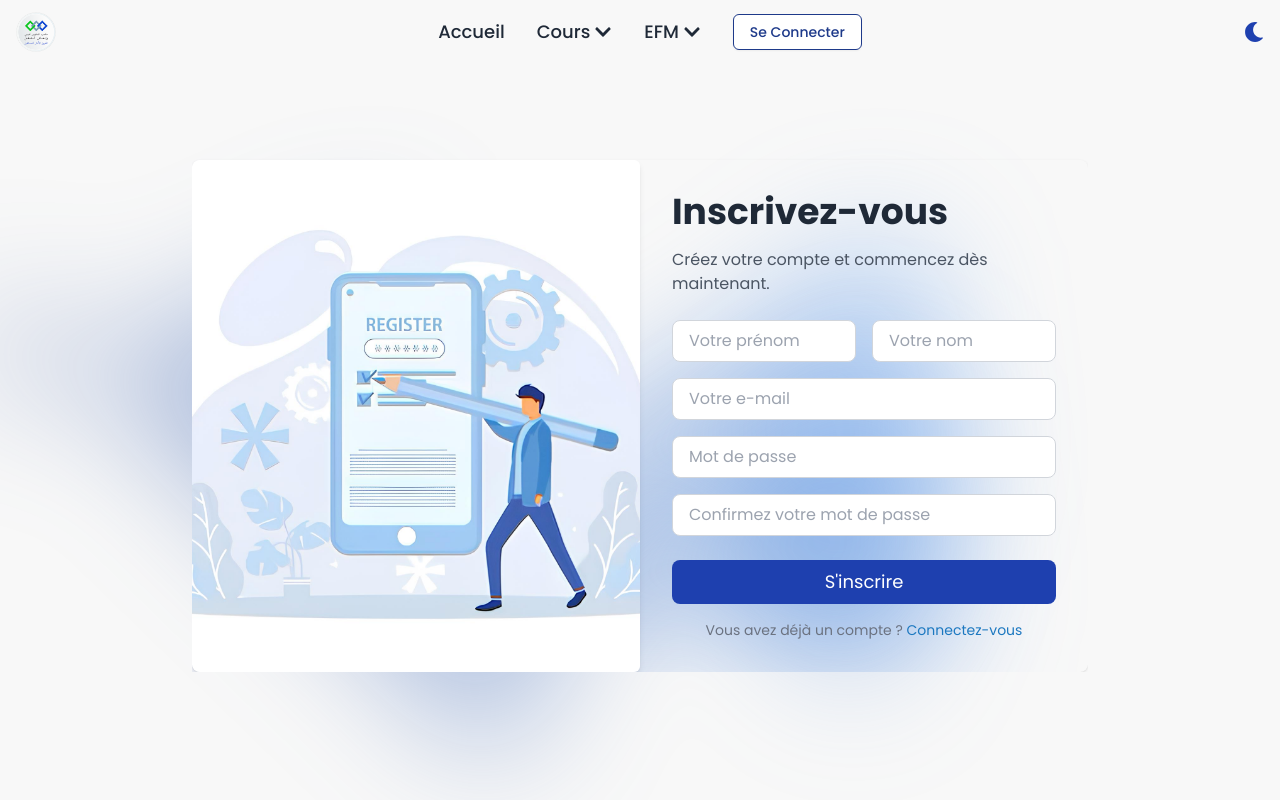
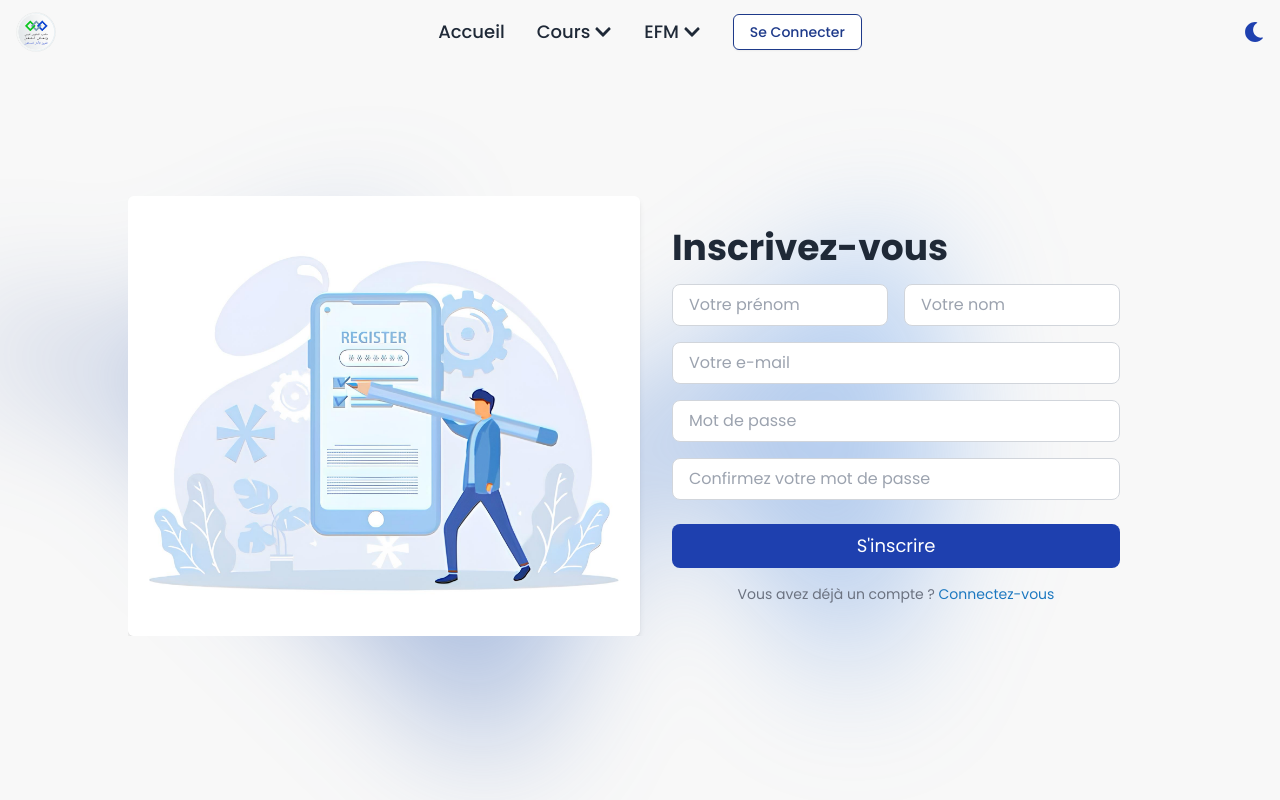
Before and after one commit to aznidi/docs-isgi-frontend, a React (Vite) app: page /register in a window 1280 px wide. Shown: the top 800 px of the page. Built offline with nearby package versions, Linux system fonts and the light colour scheme.

Commit message:
Small change

```diff
--- a/src/components/Footer.jsx
+++ b/src/components/Footer.jsx
@@ -10,10 +10,10 @@ const Footer = () => {
       animate={{ opacity: 1 }}
       transition={{ duration: 1 }}
     >
-      {/* Background Gradient */}
+      {/* Background Gradient with Blur effect */}
       <div
         aria-hidden="true"
-        className="absolute inset-0 -z-10 transform-gpu overflow-hidden blur-3xl"
+        className="absolute inset-0 -z-10 transform-gpu overflow-hidden blur-3xl backdrop-blur-lg"
       >
         <div
           style={{
--- a/src/components/RegisterForm.jsx
+++ b/src/components/RegisterForm.jsx
@@ -49,22 +49,10 @@ const RegisterForm = () => {
       animate={{ opacity: 1, x: 0 }}
       transition={{ duration: 0.6 }}
     >
-      <div
-        aria-hidden="true"
-        className="absolute inset-0 -z-10 transform-gpu overflow-hidden blur-3xl"
-      >
-        <div
-          style={{
-            clipPath:
-              "polygon(74.1% 44.1%, 100% 61.6%, 97.5% 26.9%, 85.5% 0.1%, 80.7% 2%, 72.5% 32.5%, 60.2% 62.4%, 52.4% 68.1%, 47.5% 58.3%, 45.2% 34.5%, 27.5% 76.7%, 0.1% 64.9%, 17.9% 100%, 27.6% 76.8%, 76.1% 97.7%, 74.1% 44.1%)",
-          }}
-          className="relative left-[50%] aspect-[1155/678] w-[36.125rem] -translate-x-1/2 rotate-[30deg] bg-gradient-to-tr from-[#1E3A8A] to-[#60A5FA] opacity-40 sm:left-[calc(50%-15rem)] sm:w-[72.1875rem]"
-        />
-      </div>
 
       {/* Formulaire d'inscription */}
       <motion.div
-        className="shadow-full flex flex-col lg:flex-row w-full max-w-5xl shadow rounded-lg overflow-hidden"
+        className=" flex flex-col lg:flex-row w-full max-w-5xl overflow-hidden"
         initial={{ opacity: 0, x: -100 }}
         animate={{ opacity: 1, x: 0 }}
         transition={{ duration: 0.6 }}
@@ -92,9 +80,6 @@ const RegisterForm = () => {
           <h2 className="text-2xl lg:text-4xl font-bold text-gray-800 dark:text-gray-200 mb-4">
             Inscrivez-vous
           </h2>
-          <p className="text-sm lg:text-base text-gray-600 dark:text-gray-400 mb-6">
-            Créez votre compte et commencez dès maintenant.
-          </p>
           <form onSubmit={formik.handleSubmit}>
             {/* Prénom */}
             <div className="grid grid-cols-1 sm:grid-cols-2 gap-4 mb-4">
--- a/src/pages/Register.jsx
+++ b/src/pages/Register.jsx
@@ -1,10 +1,9 @@
-import RegisterForm from '@/components/RegisterForm';
-import React from 'react';
+import RegisterForm from '@/components/RegisterForm'
+import React from 'react'
 
 function Register() {
   return (
-    <section className="relative isolate min-h-screen flex items-center justify-center bg-[#F8F8F8] dark:bg-[#1F2937] px-4 sm:px-8 lg:px-16">
-      {/* Décoration arrière-plan */}
+    <section className="relative isolate min-h-screen bg-[#F8F8F8] dark:bg-[#1F2937] flex flex-col items-center justify-center px-6 sm:px-8">
     <div
       aria-hidden="true"
       className="absolute inset-0 -z-10 transform-gpu overflow-hidden blur-3xl"
@@ -18,12 +17,9 @@ function Register() {
       />
     </div>
 
-      {/* Intégration du formulaire */}
-      <div className="w-full max-w-4xl overflow-hidden">
         <RegisterForm />
-      </div>
   </section>
-  );
+  )
 }
 
-export default Register;
+export default Register
```
Lines whose indentation alone changed are shown as unchanged.
